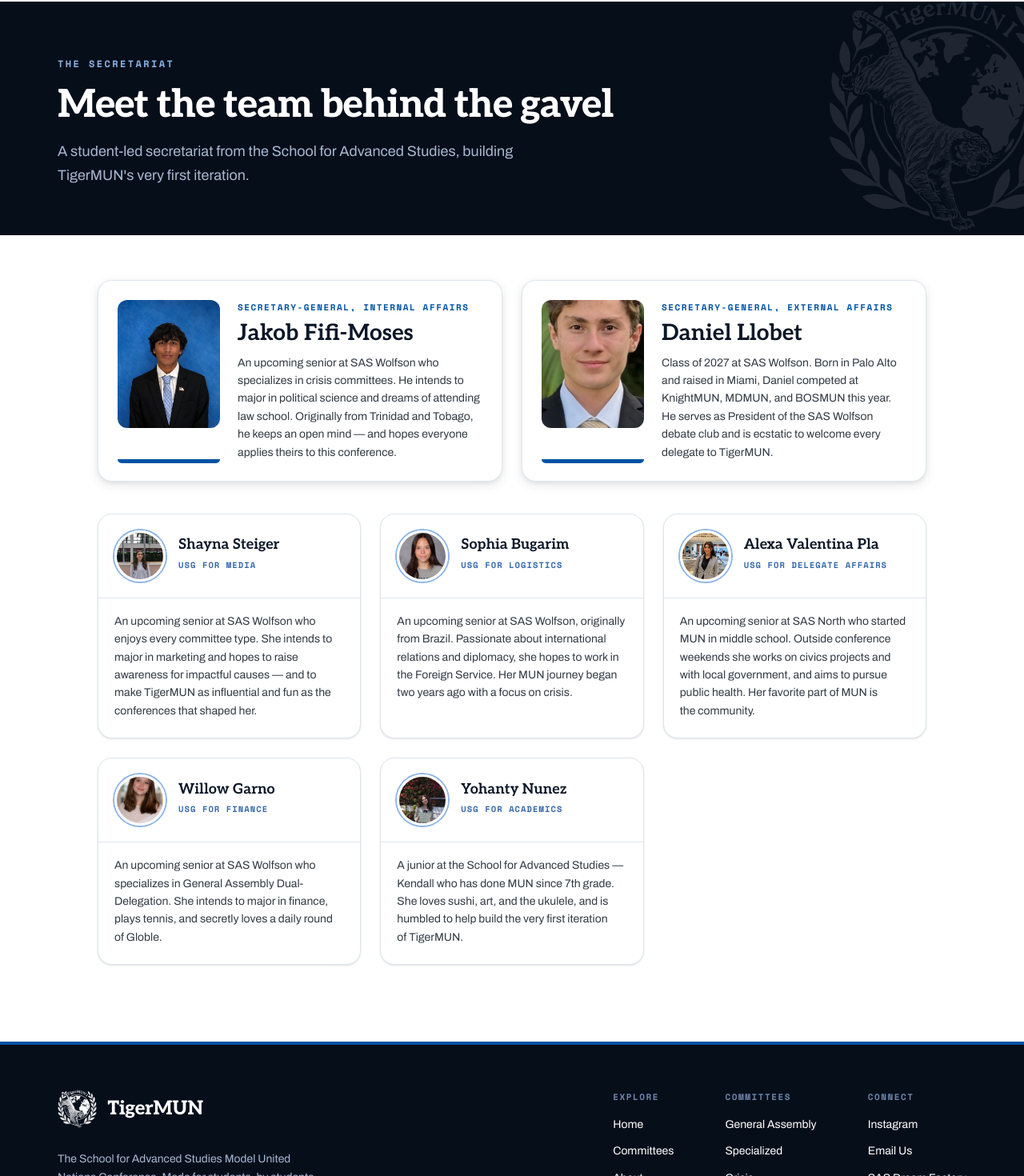
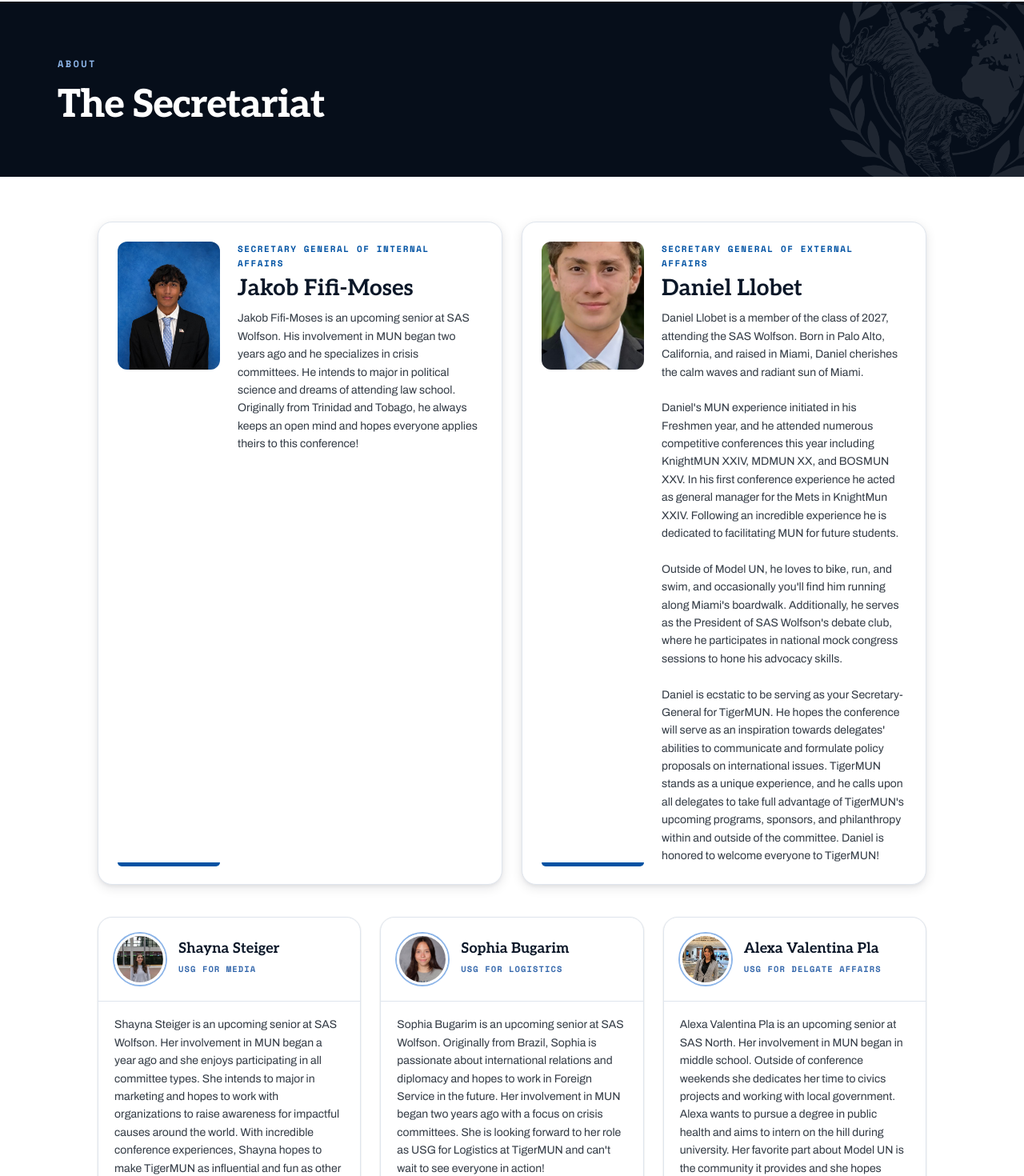
Before and after one commit to laineypau/tigermun, a React (Vite) app: page /secretariat in a window 1280 px wide. Shown: the part 63-1533 px from the top of the page at 80% size. Built offline with nearby package versions, Linux system fonts and the light colour scheme.

Commit message:
Replace AI-paraphrased copy with verbatim text from tigermun.com
All body copy now matches the real tigermun.com wording exactly,
including its original typos and phrasing.

```diff
--- a/src/components/Footer.jsx
+++ b/src/components/Footer.jsx
@@ -12,7 +12,7 @@ export function Footer() {
         <div style={{ maxWidth: 330 }}>
           <Logo variant="lockup" tone="light" size={48} />
           <p style={{ fontSize: 'var(--text-sm)', lineHeight: 1.65, color: 'var(--ink-200)', margin: '18px 0 0' }}>
-            The School for Advanced Studies Model United Nations Conference. Made for students, by students.
+            School for Advanced Studies Model United Nations Conference
           </p>
           <div style={{
             marginTop: 18, fontFamily: 'var(--font-mono)', fontSize: 11, fontWeight: 700,
--- a/src/data/secretariat.js
+++ b/src/data/secretariat.js
@@ -8,18 +8,18 @@ import willow from '../assets/secretariat/willow-garno.jpeg';
 import yohanty from '../assets/secretariat/yohanty-nunez.jpeg';
 
 export const SECRETARIAT = [
-  { name: 'Jakob Fifi-Moses', role: 'Secretary-General, Internal Affairs', img: jakob,
-    bio: 'An upcoming senior at SAS Wolfson who specializes in crisis committees. He intends to major in political science and dreams of attending law school. Originally from Trinidad and Tobago, he keeps an open mind — and hopes everyone applies theirs to this conference.' },
-  { name: 'Daniel Llobet', role: 'Secretary-General, External Affairs', img: daniel,
-    bio: 'Class of 2027 at SAS Wolfson. Born in Palo Alto and raised in Miami, Daniel competed at KnightMUN, MDMUN, and BOSMUN this year. He serves as President of the SAS Wolfson debate club and is ecstatic to welcome every delegate to TigerMUN.' },
+  { name: 'Jakob Fifi-Moses', role: 'Secretary General of Internal Affairs', img: jakob,
+    bio: 'Jakob Fifi-Moses is an upcoming senior at SAS Wolfson. His involvement in MUN began two years ago and he specializes in crisis committees. He intends to major in political science and dreams of attending law school. Originally from Trinidad and Tobago, he always keeps an open mind and hopes everyone applies theirs to this conference!' },
+  { name: 'Daniel Llobet', role: 'Secretary General of External Affairs', img: daniel,
+    bio: "Daniel Llobet is a member of the class of 2027, attending the SAS Wolfson. Born in Palo Alto, California, and raised in Miami, Daniel cherishes the calm waves and radiant sun of Miami.\n\nDaniel's MUN experience initiated in his Freshmen year, and he attended numerous competitive conferences this year including KnightMUN XXIV, MDMUN XX, and BOSMUN XXV. In his first conference experience he acted as general manager for the Mets in KnightMun XXIV. Following an incredible experience he is dedicated to facilitating MUN for future students.\n\nOutside of Model UN, he loves to bike, run, and swim, and occasionally you'll find him running along Miami's boardwalk. Additionally, he serves as the President of SAS Wolfson's debate club, where he participates in national mock congress sessions to hone his advocacy skills.\n\nDaniel is ecstatic to be serving as your Secretary-General for TigerMUN. He hopes the conference will serve as an inspiration towards delegates' abilities to communicate and formulate policy proposals on international issues. TigerMUN stands as a unique experience, and he calls upon all delegates to take full advantage of TigerMUN's upcoming programs, sponsors, and philanthropy within and outside of the committee. Daniel is honored to welcome everyone to TigerMUN!" },
   { name: 'Shayna Steiger', role: 'USG for Media', img: shayna,
-    bio: 'An upcoming senior at SAS Wolfson who enjoys every committee type. She intends to major in marketing and hopes to raise awareness for impactful causes — and to make TigerMUN as influential and fun as the conferences that shaped her.' },
+    bio: 'Shayna Steiger is an upcoming senior at SAS Wolfson. Her involvement in MUN began a year ago and she enjoys participating in all committee types. She intends to major in marketing and hopes to work with organizations to raise awareness for impactful causes around the world. With incredible conference experiences, Shayna hopes to make TigerMUN as influential and fun as other conferences were for her.' },
   { name: 'Sophia Bugarim', role: 'USG for Logistics', img: sophia,
-    bio: 'An upcoming senior at SAS Wolfson, originally from Brazil. Passionate about international relations and diplomacy, she hopes to work in the Foreign Service. Her MUN journey began two years ago with a focus on crisis.' },
-  { name: 'Alexa Valentina Pla', role: 'USG for Delegate Affairs', img: alexa,
-    bio: 'An upcoming senior at SAS North who started MUN in middle school. Outside conference weekends she works on civics projects and with local government, and aims to pursue public health. Her favorite part of MUN is the community.' },
+    bio: "Sophia Bugarim is an upcoming senior at SAS Wolfson. Originally from Brazil, Sophia is passionate about international relations and diplomacy and hopes to work in Foreign Service in the future. Her involvement in MUN began two years ago with a focus on crisis committees. She is looking forward to her role as USG for Logistics at TigerMUN and can't wait to see everyone in action!" },
+  { name: 'Alexa Valentina Pla', role: 'USG for Delgate Affairs', img: alexa,
+    bio: 'Alexa Valentina Pla is an upcoming senior at SAS North. Her involvement in MUN began in middle school. Outside of conference weekends she dedicates her time to civics projects and working with local government. Alexa wants to pursue a degree in public health and aims to intern on the hill during university. Her favorite part about Model UN is the community it provides and she hopes through TigerMUN more students can learn to love committee as much as she does!' },
   { name: 'Willow Garno', role: 'USG for Finance', img: willow,
-    bio: 'An upcoming senior at SAS Wolfson who specializes in General Assembly Dual-Delegation. She intends to major in finance, plays tennis, and secretly loves a daily round of Globle.' },
+    bio: 'Willow Garno is an upcoming senior at SAS Wolfson. She started participating in MUN two years and specializes in General Assembly committees doing Dual-Del. She intends on majoring in finance in the future. Her favorite hobbies are playing tennis and going to the gym and secretly loves playing globle.' },
   { name: 'Yohanty Nunez', role: 'USG for Academics', img: yohanty,
-    bio: 'A junior at the School for Advanced Studies — Kendall who has done MUN since 7th grade. She loves sushi, art, and the ukulele, and is humbled to help build the very first iteration of TigerMUN.' },
+    bio: "Yohanty Nunez is a Junior at School for Advanced Studies- Kendall. She has participated in Model United Nations since she was in 7th grade and has developed a fond passion for it since. Some fun facts about her are that she loves sushi, collecting mofusands, art, and roblox! She plays ukuele and is currently learning how to play guitar. She is so humbled to be part of the TigerMUN's first iteration, and she cannot wait to see the fruits of this conference!" },
 ];
--- a/src/pages/About.jsx
+++ b/src/pages/About.jsx
@@ -15,8 +15,7 @@ const bodyText = {
 export default function About() {
   return (
     <div>
-      <PageHeader eyebrow="About" title="What is TigerMUN?"
-        intro="TigerMUN stands out from other conferences because we're run by high schoolers, for high schoolers." />
+      <PageHeader eyebrow="About" title="What is TigerMUN?" />
 
       {/* WHAT IS TIGERMUN */}
       <section style={{ maxWidth: 1200, margin: '0 auto', padding: '88px 32px' }}>
@@ -24,24 +23,22 @@ export default function About() {
           <div style={{ display: 'flex', justifyContent: 'center' }}>
             <Illustration name="open-hand" size={180} />
           </div>
-          <div>
-            <SectionHeading eyebrow="Our Mission" title="Made for delegates, by delegates" />
-            <div style={{ display: 'flex', flexDirection: 'column', gap: 16, marginTop: 20 }}>
-              <p style={bodyText}>
-                Our secretariat draws on our own experiences in Model UN to build a conference that welcomes
-                delegates at every level — from a first committee session to a toughest crisis arc.
-              </p>
-              <p style={bodyText}>
-                In these two days of committee, delegates will learn all the ins and outs of MUN so it never
-                feels too big or too scary. We balance fun with educational value: crisis committees for
-                delegates looking for a challenge, and General Assembly committees built for creative
-                problem-solving.
-              </p>
-              <p style={bodyText}>
-                TigerMUN takes the fundamental procedures of the United Nations and opens them up to the
-                next generation of young leaders.
-              </p>
-            </div>
+          <div style={{ display: 'flex', flexDirection: 'column', gap: 16 }}>
+            <p style={bodyText}>
+              TigerMUN stands out from other conference as we are run by highschoolers, for highschoolers.
+              We take the experiences which shaped us in Model United Nations and incorparate them into
+              this conference. We are beginner friendly, so new delegates are more than welcome! In these
+              three days of committee, delegates will learn all the ins and outs of MUN so it does not feel
+              so big and scary.
+            </p>
+            <p style={bodyText}>
+              Overall, we are striving for this conference to be both fun and educational. Through our
+              unique crisis committees for more experienced delegates and versatile General Assembly
+              Committees, we invite delegates to think outside the box and let their creative juices flow!
+              TigerMUN takes the fundamental procedures of the United Nations and expands this organization
+              to the younger minds we are sure will make a big impact in the future. This impact starts now;
+              just by choosing Tiger MUN you are marking your future.
+            </p>
           </div>
         </div>
       </section>
@@ -64,7 +61,7 @@ export default function About() {
               </p>
               <Button as="a" href="https://www.un.org/en/mun" target="_blank" rel="noreferrer"
                 variant="outline" style={{ marginTop: 24 }}>
-                Visit the official Model UN site →
+                Check out the official Model United Nations website
               </Button>
             </div>
             <div style={{ display: 'flex', justifyContent: 'center' }}>
@@ -74,13 +71,9 @@ export default function About() {
         </div>
       </section>
 
-      {/* MEET THE SECRETARIAT CTA */}
+      {/* SECRETARIAT */}
       <section style={{ maxWidth: 820, margin: '0 auto', padding: '88px 32px', textAlign: 'center' }}>
-        <SectionHeading align="center" eyebrow="The Team" title="Meet the Secretariat"
-          intro="Seven student leaders run the show — get to know the people behind TigerMUN." />
-        <div style={{ marginTop: 32 }}>
-          <Button as={Link} to="/secretariat" size="lg">Meet the Secretariat</Button>
-        </div>
+        <Button as={Link} to="/secretariat" size="lg">The Secretariat</Button>
       </section>
     </div>
   );
--- a/src/pages/Committees.jsx
+++ b/src/pages/Committees.jsx
@@ -12,8 +12,7 @@ const TRACKS = [
 export default function Committees() {
   return (
     <div>
-      <PageHeader eyebrow="Committees" title="Coming soon"
-        intro="Three tracks, every level — General Assembly, Specialized, and Crisis." />
+      <PageHeader eyebrow="Committees" title="Coming Soon" />
       <section style={{ maxWidth: 760, margin: '0 auto', padding: '88px 32px 110px' }}>
         <Card style={{ padding: 'var(--space-7)', textAlign: 'center' }}>
           <div style={{ display: 'flex', justifyContent: 'center', marginBottom: 24 }}>
--- a/src/pages/Home.jsx
+++ b/src/pages/Home.jsx
@@ -20,9 +20,8 @@ export default function Home() {
         <div style={{ position: 'absolute', inset: 0, background: 'linear-gradient(90deg, var(--ink-900) 42%, rgba(6,14,26,0.55) 70%, rgba(6,14,26,0.15) 100%)' }} />
         <div style={{ maxWidth: 1200, margin: '0 auto', padding: '92px 32px 100px', position: 'relative' }}>
           <div style={{ maxWidth: 680 }}>
-            <BannerOverline>SAS Model UN Conference</BannerOverline>
             <div style={{
-              marginTop: 18, fontFamily: 'var(--font-mono)', fontSize: 13, fontWeight: 700, letterSpacing: '0.2em',
+              fontFamily: 'var(--font-mono)', fontSize: 13, fontWeight: 700, letterSpacing: '0.2em',
               textTransform: 'uppercase', color: 'var(--sky-300)', display: 'inline-flex', alignItems: 'center', gap: 12,
             }}>
               <span style={{ width: 28, height: 2, background: 'var(--sky-400)' }} />
@@ -38,8 +37,7 @@ export default function Home() {
               fontFamily: 'var(--font-sans)', fontSize: 'var(--text-md)', lineHeight: 1.65,
               color: 'var(--ink-200)', margin: '24px 0 0', maxWidth: 540,
             }}>
-              Two days of debate, diplomacy, and crisis at the School for Advanced Studies —
-              beginner-friendly and built to mark your future.
+              School for Advanced Studies Model United Nations Conference.
             </p>
             <div style={{ display: 'flex', gap: 14, marginTop: 34, flexWrap: 'wrap' }}>
               <Button as={Link} to="/registration" size="lg">Register Here</Button>
@@ -62,10 +60,9 @@ export default function Home() {
         <SectionHeading align="center" eyebrow="Why TigerMUN"
           title="Why join TigerMUN?"
           intro="TigerMUN serves as an excellent opportunity for high school students, whether seasoned or just beginning their journey, to experience Model United Nations. Made for students, by students, these two days of committee will be both educational and fun." />
-        <div style={{ display: 'grid', gridTemplateColumns: 'repeat(3, 1fr)', gap: 22, marginTop: 52 }}>
-          <Feature illus="open-hand" title="Beginner friendly" body="New delegates are more than welcome. We teach the ins and outs of MUN so it never feels too big or scary." />
-          <Feature illus="speech" title="Think outside the box" body="From versatile General Assemblies to fast-moving crisis rooms, we invite delegates to let their creative juices flow." />
-          <Feature illus="reporters" title="A real community" body="The best part of MUN is the people. Two days of committee, awards, and friendships that outlast the gavel." />
+        <div style={{ display: 'grid', gridTemplateColumns: 'repeat(2, 1fr)', gap: 22, marginTop: 52 }}>
+          <Feature illus="open-hand" title="Beginner friendly" body="We are beginner friendly, so new delegates are more than welcome! In these three days of committee, delegates will learn all the ins and outs of MUN so it does not feel so big and scary." />
+          <Feature illus="speech" title="Think outside the box" body="Through our unique crisis committees for more experienced delegates and versatile General Assembly Committees, we invite delegates to think outside the box and let their creative juices flow!" />
         </div>
       </section>
 
@@ -82,15 +79,15 @@ export default function Home() {
 
       {/* COMMITTEES PREVIEW */}
       <section style={{ maxWidth: 1200, margin: '0 auto', padding: '88px 32px' }}>
-        <SectionHeading align="center" eyebrow="Committees" title="Three tracks, every level"
-          intro="General Assembly, Specialized, and Crisis committees — full details are coming late June to early July." />
+        <SectionHeading align="center" eyebrow="Committees" title="Coming Soon"
+          intro="More committee information will be released late June to early July. Please check back then, or kindly contact Under Secretary General of Delegate Affairs, Alexa Pla, at alexav.pla@gmail.com for further inquiries." />
         <div style={{ display: 'flex', justifyContent: 'center', gap: 10, flexWrap: 'wrap', marginTop: 28 }}>
           <Placard tone="blue" size="sm">General Assembly</Placard>
           <Placard tone="paper" size="sm">Specialized</Placard>
           <Placard tone="ink" size="sm">Crisis</Placard>
         </div>
         <div style={{ display: 'flex', justifyContent: 'center', marginTop: 32 }}>
-          <Button as={Link} to="/committees" variant="outline">View committees</Button>
+          <Button as={Link} to="/committees" variant="outline">Committees</Button>
         </div>
       </section>
 
@@ -104,27 +101,15 @@ export default function Home() {
             This impact starts now.
           </h2>
           <p style={{ fontSize: 'var(--text-md)', color: 'rgba(255,255,255,0.92)', margin: '16px auto 30px', maxWidth: 520, lineHeight: 1.6 }}>
-            Just by choosing TigerMUN, you are marking your future. We can't wait to see you in committee.
+            Just by choosing Tiger MUN you are marking your future.
           </p>
           <Button as={Link} to="/registration" size="lg" variant="secondary"
             style={{ background: 'var(--ink-900)', borderColor: 'var(--ink-900)' }}>
-            Register for TigerMUN
+            Register Here
           </Button>
         </div>
       </section>
     </div>
-  );
-}
-
-function BannerOverline({ children }) {
-  return (
-    <span style={{
-      fontFamily: 'var(--font-banner)', textTransform: 'uppercase', fontSize: 'clamp(26px, 3vw, 40px)',
-      letterSpacing: '0.01em', lineHeight: 0.92, color: 'transparent',
-      WebkitTextStroke: '1.5px var(--sky-300)', display: 'inline-block',
-    }}>
-      {children}
-    </span>
   );
 }
 
--- a/src/pages/Secretariat.jsx
+++ b/src/pages/Secretariat.jsx
@@ -7,8 +7,7 @@ export default function Secretariat() {
 
   return (
     <div>
-      <PageHeader eyebrow="The Secretariat" title="Meet the team behind the gavel"
-        intro="A student-led secretariat from the School for Advanced Studies, building TigerMUN's very first iteration." />
+      <PageHeader eyebrow="About" title="The Secretariat" />
       <section style={{ maxWidth: 1100, margin: '0 auto', padding: '56px 32px 32px' }}>
         <div style={{ display: 'grid', gridTemplateColumns: '1fr 1fr', gap: 24 }}>
           {lead.map((p) => <LeadCard key={p.name} p={p} />)}
@@ -38,7 +37,7 @@ function LeadCard({ p }) {
       <div style={{ display: 'flex', flexDirection: 'column' }}>
         <span style={{ fontFamily: 'var(--font-mono)', fontSize: 11, fontWeight: 700, letterSpacing: '0.14em', textTransform: 'uppercase', color: 'var(--brand)' }}>{p.role}</span>
         <h3 style={{ fontFamily: 'var(--font-display)', fontWeight: 700, fontSize: 'var(--text-xl)', color: 'var(--ink-800)', margin: '6px 0 10px' }}>{p.name}</h3>
-        <p style={{ fontFamily: 'var(--font-sans)', fontSize: 'var(--text-sm)', lineHeight: 1.6, color: 'var(--text-body)', margin: 0 }}>{p.bio}</p>
+        <p style={{ fontFamily: 'var(--font-sans)', fontSize: 'var(--text-sm)', lineHeight: 1.6, color: 'var(--text-body)', margin: 0, whiteSpace: 'pre-line' }}>{p.bio}</p>
       </div>
     </div>
   );
@@ -58,7 +57,7 @@ function BioCard({ p }) {
           <span style={{ fontFamily: 'var(--font-mono)', fontSize: 10.5, fontWeight: 700, letterSpacing: '0.1em', textTransform: 'uppercase', color: 'var(--sky-600)' }}>{p.role}</span>
         </div>
       </div>
-      <p style={{ fontFamily: 'var(--font-sans)', fontSize: 'var(--text-sm)', lineHeight: 1.6, color: 'var(--text-body)', margin: 0, padding: '18px 20px 22px' }}>{p.bio}</p>
+      <p style={{ fontFamily: 'var(--font-sans)', fontSize: 'var(--text-sm)', lineHeight: 1.6, color: 'var(--text-body)', margin: 0, padding: '18px 20px 22px', whiteSpace: 'pre-line' }}>{p.bio}</p>
     </div>
   );
 }
```
Also changed, not shown: src/pages/Registration.jsx (+4 -10 lines).
